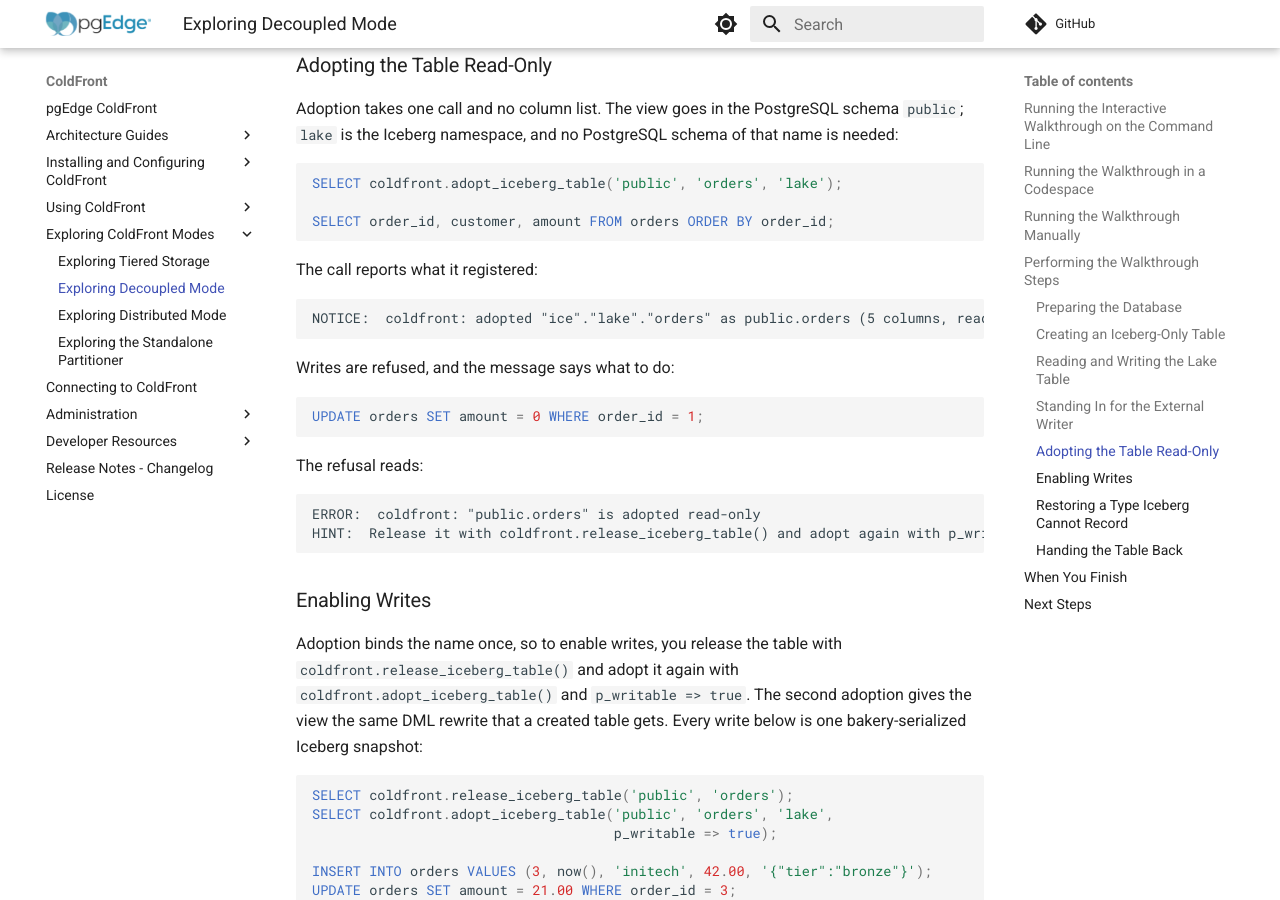
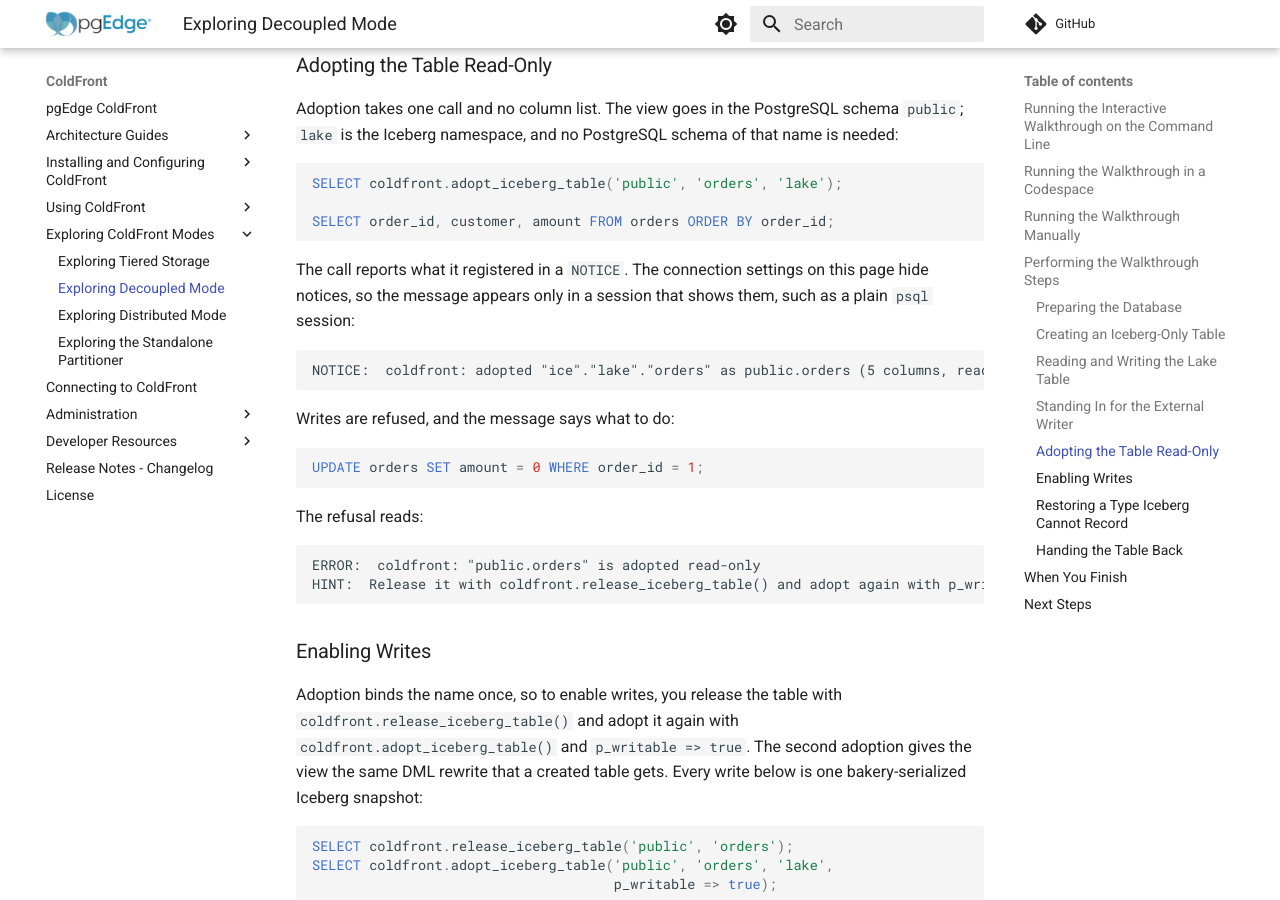
Before and after one commit to pgEdge/coldfront, an MkDocs documentation site: the page built from docs/walkthrough_decoupled.md, in a window 1280 px wide and 900 px high, scrolled down 7578 px. Built offline with MkDocs 1.6.1 and Material for MkDocs 9.7.7, drawn with Linux system fonts in a browser that asks for light colours; comment, search, counter and statistics services are not loaded.

Commit message:
Explain the hidden adoption notice and quiet the Distributed loop and history sessions

````diff
--- a/docs/walkthrough_decoupled.md
+++ b/docs/walkthrough_decoupled.md
@@ -323,7 +323,9 @@ SELECT coldfront.adopt_iceberg_table('public', 'orders', 'lake');
 SELECT order_id, customer, amount FROM orders ORDER BY order_id;
 ```
 
-The call reports what it registered:
+The call reports what it registered in a `NOTICE`. The connection settings on
+this page hide notices, so the message appears only in a session that shows
+them, such as a plain `psql` session:
 
 ```text {"ignore":"true"}
 NOTICE:  coldfront: adopted "ice"."lake"."orders" as public.orders (5 columns, read-only)
````
Also changed, not shown: docs/walkthrough_distributed.md (+3 -3 lines).
